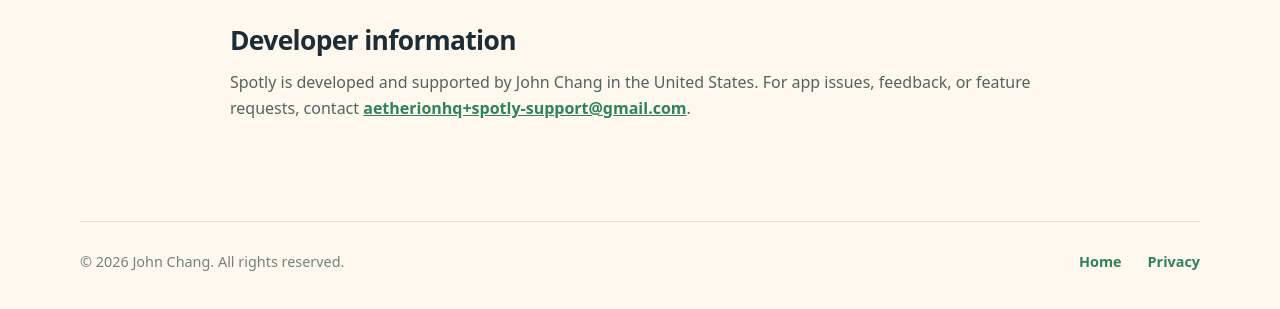
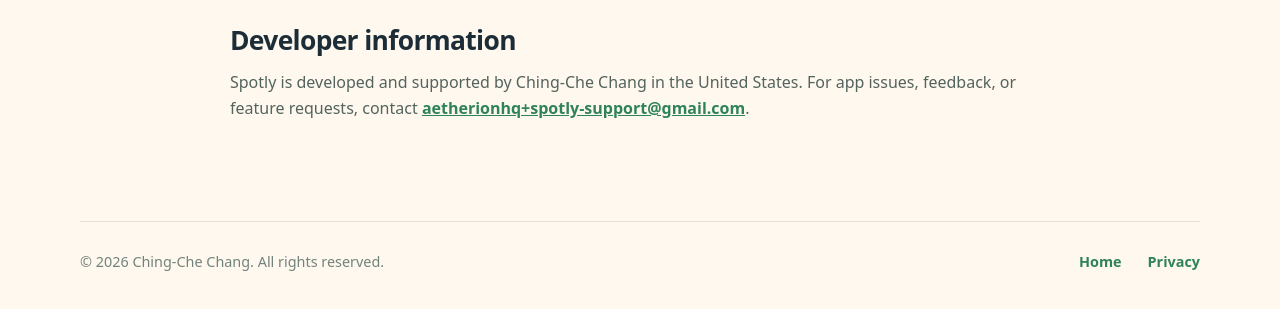
Before and after one commit to johnccchang/johnccchang.github.io, a plain HTML site: page public/spotly/support/index.html in a window 1280 px wide. Shown: the part 1577-1886 px from the top of the page. Drawn offline with Linux system fonts and the light colour scheme.

Commit message:
fix: use legal owner name

```diff
--- a/public/spotly/support/index.html
+++ b/public/spotly/support/index.html
@@ -26,8 +26,8 @@
     <h3>How do I restore my purchase?</h3><p>Open Spotly, go to Settings, and tap <strong>Restore Purchases</strong>. Make sure the device is signed in to the same Apple account used for the original purchase.</p>
     <h3>Where is my progress stored?</h3><p>Puzzle progress, preferences, and gameplay totals are stored locally on your device. Removing the app may remove this local progress.</p>
     <h3>How do I manage ad privacy choices?</h3><p>When required in your region, open Settings and select <strong>Ad Privacy Choices</strong>. iOS tracking permission can also be changed in the device’s Settings app.</p>
-    <h2>Developer information</h2><p>Spotly is developed and supported by John Chang in the United States. For app issues, feedback, or feature requests, contact <a href="mailto:aetherionhq+spotly-support@gmail.com">aetherionhq+spotly-support@gmail.com</a>.</p>
+    <h2>Developer information</h2><p>Spotly is developed and supported by Ching-Che Chang in the United States. For app issues, feedback, or feature requests, contact <a href="mailto:aetherionhq+spotly-support@gmail.com">aetherionhq+spotly-support@gmail.com</a>.</p>
   </main>
-  <footer><span>© 2026 John Chang. All rights reserved.</span><div><a href="/spotly/">Home</a><a href="/spotly/privacy/">Privacy</a></div></footer>
+  <footer><span>© 2026 Ching-Che Chang. All rights reserved.</span><div><a href="/spotly/">Home</a><a href="/spotly/privacy/">Privacy</a></div></footer>
 </body>
 </html>
```
Also changed, not shown: public/spotly/index.html (+1 -1 lines), public/spotly/privacy/index.html (+2 -2 lines).
